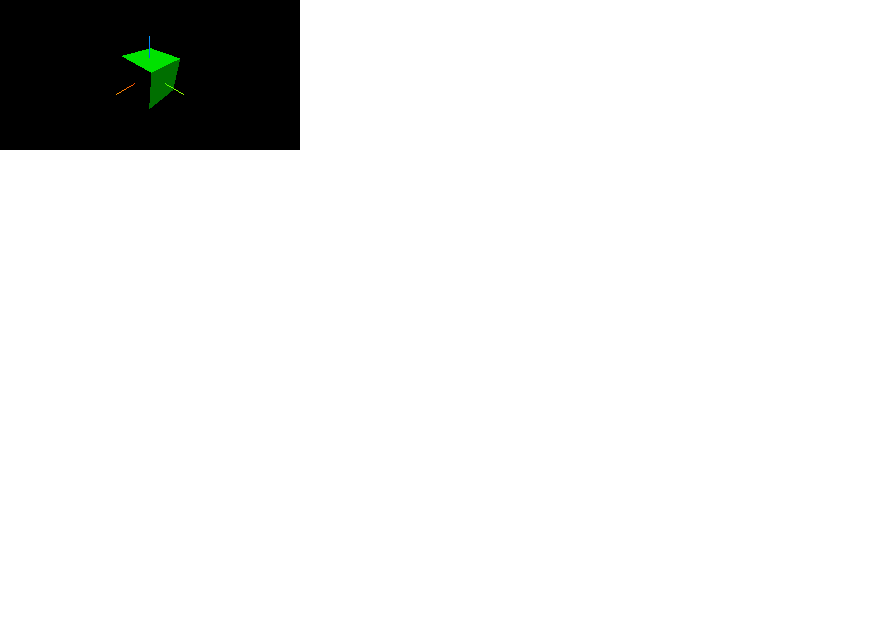
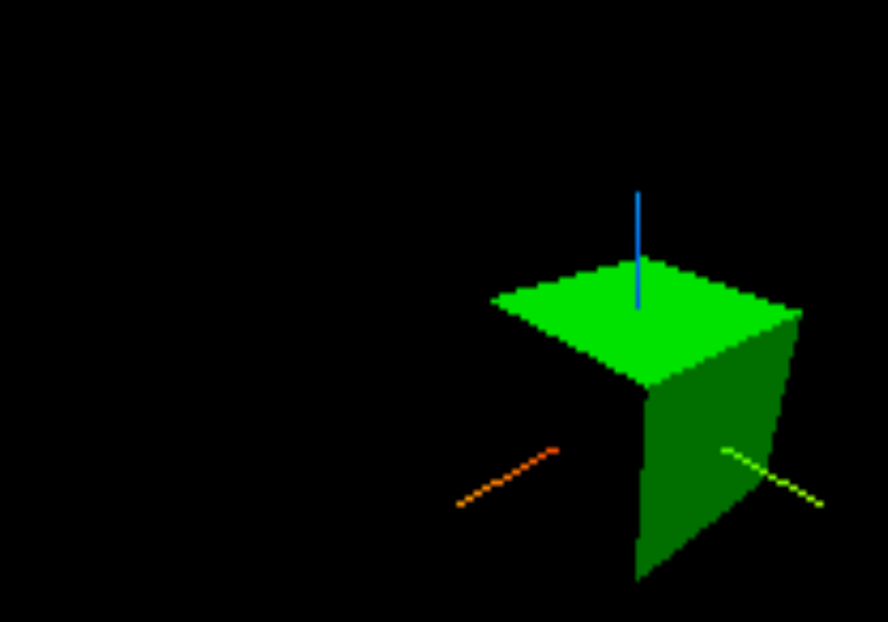
Before and after one commit to Sunmon/CuBe, a website: page index.html in a window 1280 px wide. Shown: the whole page, without its empty margins (0-888 px from the left). Drawn offline with nearby package versions, Linux system fonts and the light colour scheme.

Commit message:
feat: 화면 크기 조절시, 큐브 비율을 유지하며 크기 조절
- 화면 크기에 맞춰 큐브 크기 조절
- 큐브 비율 고정 (큐브가 납작해지거나 길쭉해지지 않음)

```diff
--- a/src/css/common.css
+++ b/src/css/common.css
@@ -6,4 +6,6 @@ body {
 
 #canvas {
   display: block;
+  width: 100%;
+  height: 100%;
 }
--- a/src/js/board.js
+++ b/src/js/board.js
@@ -1,22 +1,26 @@
 import * as THREE from '../../lib/three.module.js';
 import { testBox } from './cube.js';
-import camera from './camera.js';
+import Camera from './camera.js';
 import scene from './scene.js';
-import renderer from './renderer.js';
+import Renderer from './renderer.js';
 
 export function init() {
+  const camera = Camera.init();
+  const renderer = Renderer.init();
   scene.add(testBox);
   renderer.render(scene, camera);
-  animate();
+  animate(camera, renderer);
 }
 
-const render = function (time) {
+const render = function (camera, renderer, time) {
   time *= 0.005;
+  camera.aspect = Renderer.getRendererAspect(renderer);
+  camera.updateProjectionMatrix();
   testBox.rotation.y = time;
   renderer.render(scene, camera);
 };
 
-const animate = function () {
-  const time = requestAnimationFrame(animate);
-  render(time);
+const animate = function (camera, renderer) {
+  const time = requestAnimationFrame(() => animate(camera, renderer));
+  render(camera, renderer, time);
 };
--- a/src/js/camera.js
+++ b/src/js/camera.js
@@ -1,12 +1,24 @@
 import { PerspectiveCamera } from '../../lib/three.module.js';
 
+// 참고: https://medium.com/@indongyoo/functional-es-%EB%B6%80%EB%A1%9D-%ED%81%B4%EB%9E%98%EC%8A%A4-%EC%97%86%EC%9D%B4-%EC%BD%94%EB%94%A9%ED%95%98%EA%B8%B0-f79d5781391b
 const createCamera = function (fov, aspect, near, far) {
   return new PerspectiveCamera(fov, aspect, near, far);
 };
 
-const camera = createCamera(75, 2, 0.1, 5);
-camera.up.set(0, 0, 1);
-camera.position.set(1.5, 1.5, 1.5);
-camera.lookAt(0, 0, 0);
+// 네임 스페이스 - 외부에서 사용할 카메라에 관한 함수들
+const Camera = {};
 
-export default camera;
+Camera.init = function () {
+  const camera = createCamera(75, 2, 0.1, 5);
+  camera.up.set(0, 0, 1);
+  camera.position.set(1.5, 1.5, 1.5);
+  camera.lookAt(0, 0, 0);
+
+  return camera;
+};
+
+Camera.setAspect = function (camera, aspect) {
+  camera.aspect = aspect;
+};
+
+export default Camera;
--- a/src/js/renderer.js
+++ b/src/js/renderer.js
@@ -5,5 +5,17 @@ const createRenderer = function (canvas) {
   return new WebGLRenderer({ canvas });
 };
 
-const renderer = createRenderer(CANVAS);
-export default renderer;
+// namespace - 렌더러에 관한 함수들
+const Renderer = {};
+
+Renderer.init = function () {
+  const renderer = createRenderer(CANVAS);
+  return renderer;
+};
+
+Renderer.getRendererAspect = function (renderer) {
+  const canvas = renderer.domElement;
+  return canvas.clientWidth / canvas.clientHeight;
+};
+
+export default Renderer;
```
